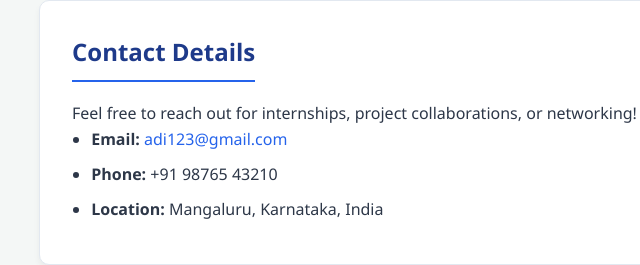
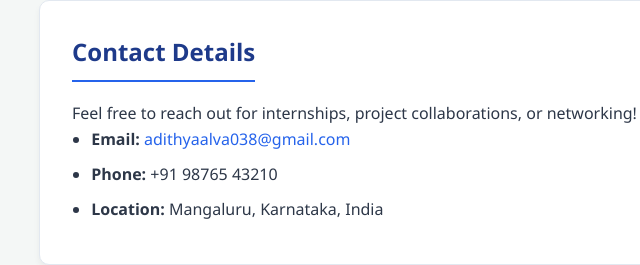
Before and after one commit to adithyaalva038-commits/Portfolio, a plain HTML site: page index.html in a window 1280 px wide. Shown: the part 2069-2334 px from the top of the page, 125-765 px from the left. Drawn offline with Linux system fonts and the light colour scheme.

Commit message:
Update index.html

```diff
--- a/index.html
+++ b/index.html
@@ -114,7 +114,7 @@
             <h2>Contact Details</h2>
             <p>Feel free to reach out for internships, project collaborations, or networking!</p>
             <ul class="contact-list">
-                <li><strong>Email:</strong> <a href="adi123@gmail.com">adi123@gmail.com</a></li>
+                <li><strong>Email:</strong> <a href="adithyaalva038@gmail.com">adithyaalva038@gmail.com</a></li>
                 <li><strong>Phone:</strong> +91 98765 43210</li>
                 <li><strong>Location:</strong> Mangaluru, Karnataka, India</li>
 
```
